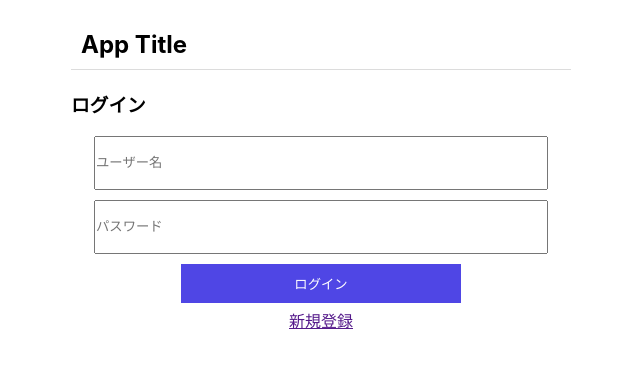
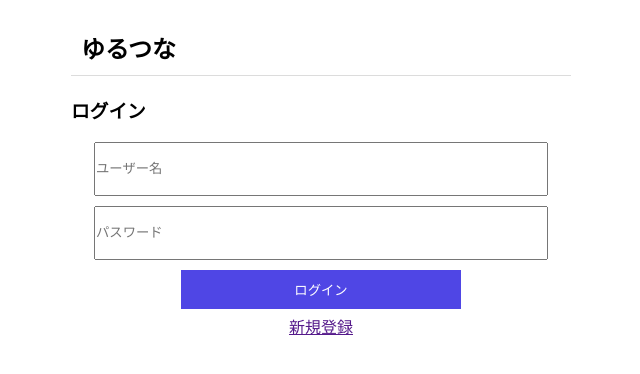
Before and after one commit to NK-kimiya/matching-app-front, a React (Create React App) app: page / in a window 1280 px wide. Shown: the top 374 px of the page, without its empty margins (319-959 px from the left). Built offline with nearby package versions, Linux system fonts and the light colour scheme; no server answers.

Commit message:
アプリタイトルの変更

```diff
--- a/public/index.html
+++ b/public/index.html
@@ -1,8 +1,8 @@
 <!DOCTYPE html>
-<html lang="en">
+<html lang="ja">
   <head>
     <meta charset="utf-8" />
-    <link rel="icon" href="%PUBLIC_URL%/favicon.ico" />
+    <link rel="icon" href="/yurutuna.png" />
     <meta name="viewport" content="width=device-width, initial-scale=1" />
     <meta name="theme-color" content="#000000" />
     <meta
@@ -24,7 +24,7 @@
       work correctly both with client-side routing and a non-root public URL.
       Learn how to configure a non-root public URL by running `npm run build`.
     -->
-    <title>React App</title>
+    <title>ゆるつな</title>
   </head>
   <body>
     <noscript>You need to enable JavaScript to run this app.</noscript>
--- a/src/Auth/Login.js
+++ b/src/Auth/Login.js
@@ -41,7 +41,7 @@ const Login = ({ setRegisterDisplay, setAccessToken }) => {
   };
   return (
     <div className="register-form">
-      <h2>App Title</h2>
+      <h2>ゆるつな</h2>
       <h3>ログイン</h3>
       {/* ---------- ログインフォーム ---------- */}
       <form onSubmit={handleSubmit}>
--- a/src/Common/Navigation.css
+++ b/src/Common/Navigation.css
@@ -10,6 +10,17 @@
   z-index: 2;
   background: white;
   border-bottom: solid 1px gainsboro;
+  display: flex;
+  justify-content: space-between;
+}
+
+.header h1 {
+  padding-right: 20px;
+}
+
+.header h1 img {
+  display: block;
+  width: 50px;
 }
 
 button {
--- a/src/Common/Navigation.js
+++ b/src/Common/Navigation.js
@@ -14,6 +14,7 @@ const Navigation = ({ setAccessToken, isSidebarOpen, setSidebarOpen }) => {
       <button onClick={() => setSidebarOpen(!isSidebarOpen)}>
         <CiUser size={30} />
       </button>
+      <h1>ゆるつな</h1>
       {isSidebarOpen && (
         <div className="sidebar">
           <button onClick={() => setSidebarOpen(!isSidebarOpen)}>×</button>
```
Also changed, not shown: public/yurutuna.png (added).
